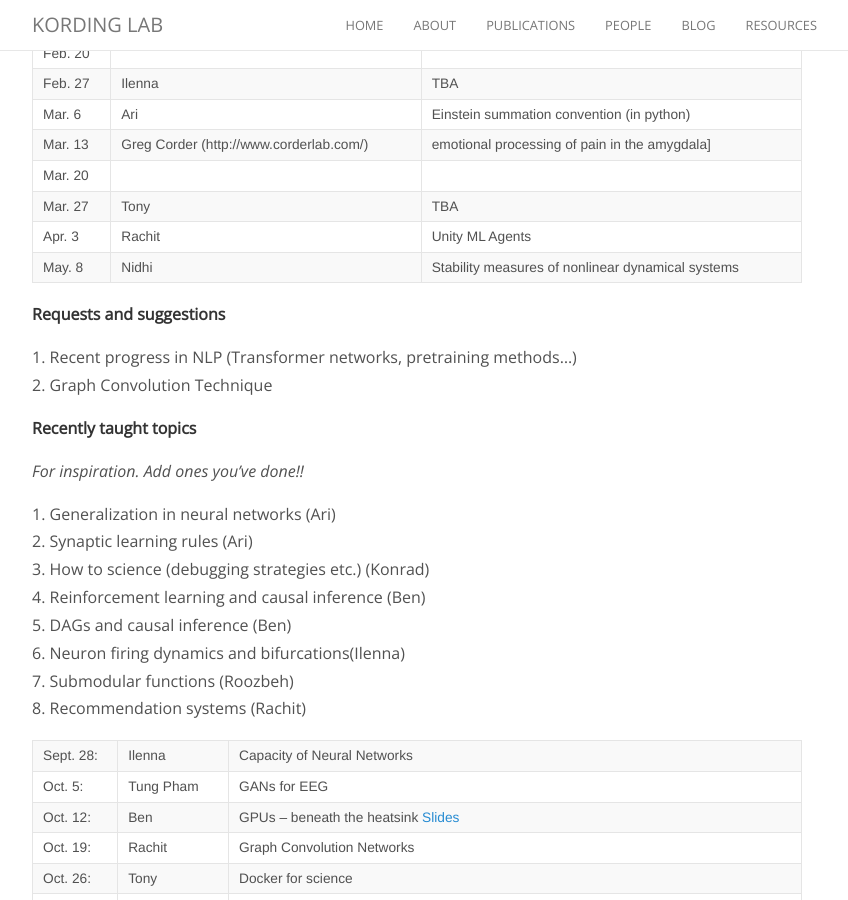
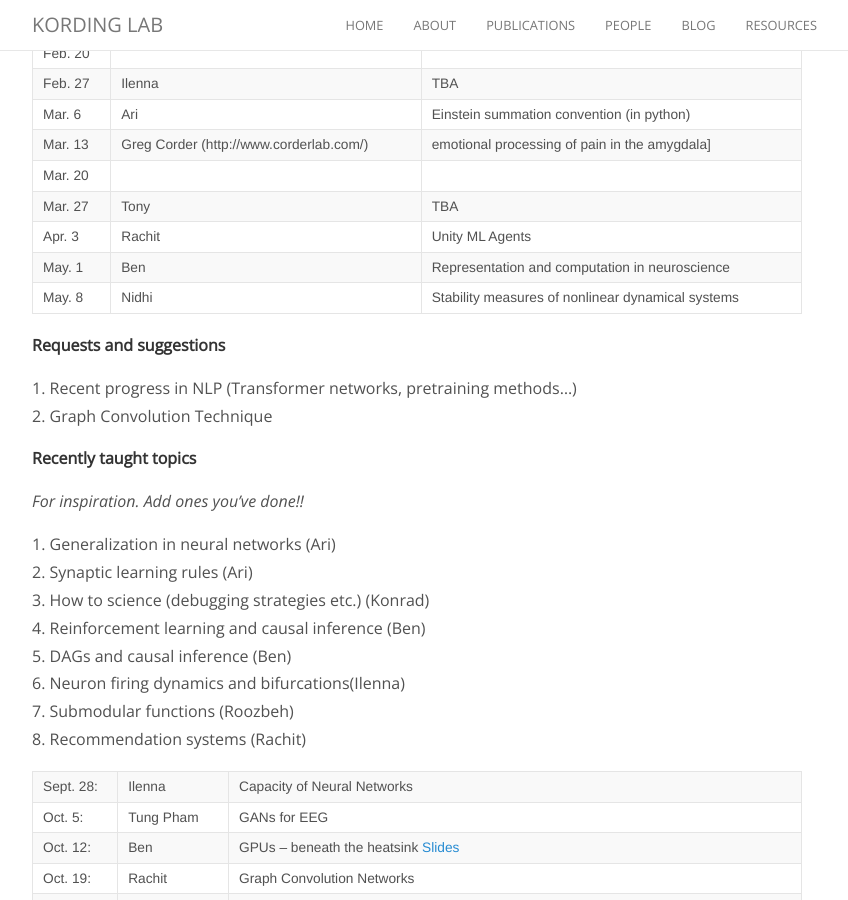
Before and after one commit to KordingLab/KordingLab.github.io, a Jekyll site: the page built from _posts/2018-08-29-upcoming-lab-teaching.md, in a window 1280 px wide and 900 px high, scrolled down 449 px. Shown: the whole window, without its empty margins (223-1071 px from the left). Built offline with Jekyll 4.4.1, drawn with Linux system fonts in a browser that asks for light colours; nearby versions of some CDN libraries; comment, search, counter and statistics services are not loaded.

Commit message:
Update 2018-08-29-upcoming-lab-teaching.md

```diff
--- a/_posts/2018-08-29-upcoming-lab-teaching.md
+++ b/_posts/2018-08-29-upcoming-lab-teaching.md
@@ -23,6 +23,7 @@ neuroscientific princples, new findings and literature reviews... whatever!
 |Mar. 20| | |
 |Mar. 27| Tony | TBA |
 |Apr. 3| Rachit | Unity ML Agents |
+|May. 1| Ben | Representation and computation in neuroscience |
 |May. 8| Nidhi | Stability measures of nonlinear dynamical systems |
 
 
```
